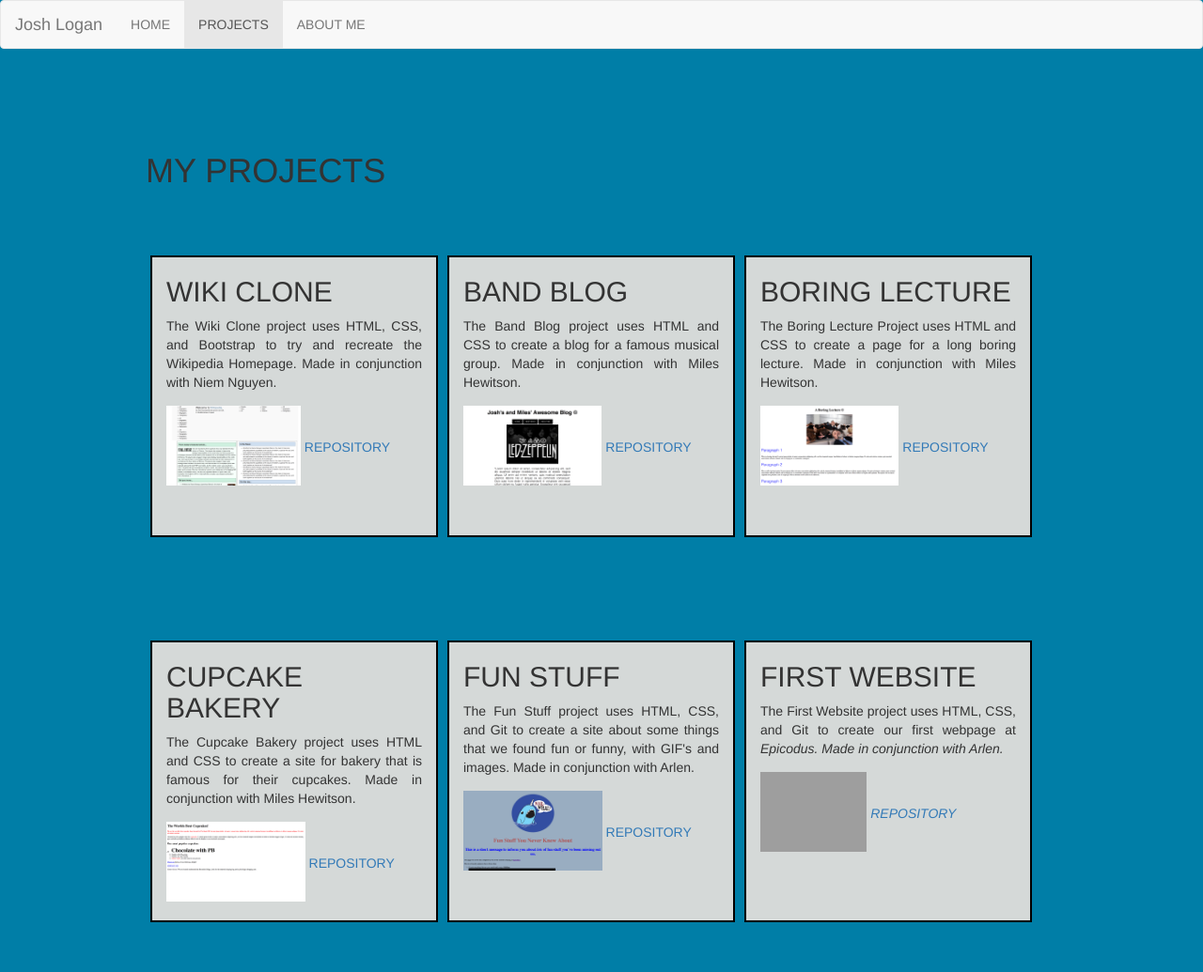
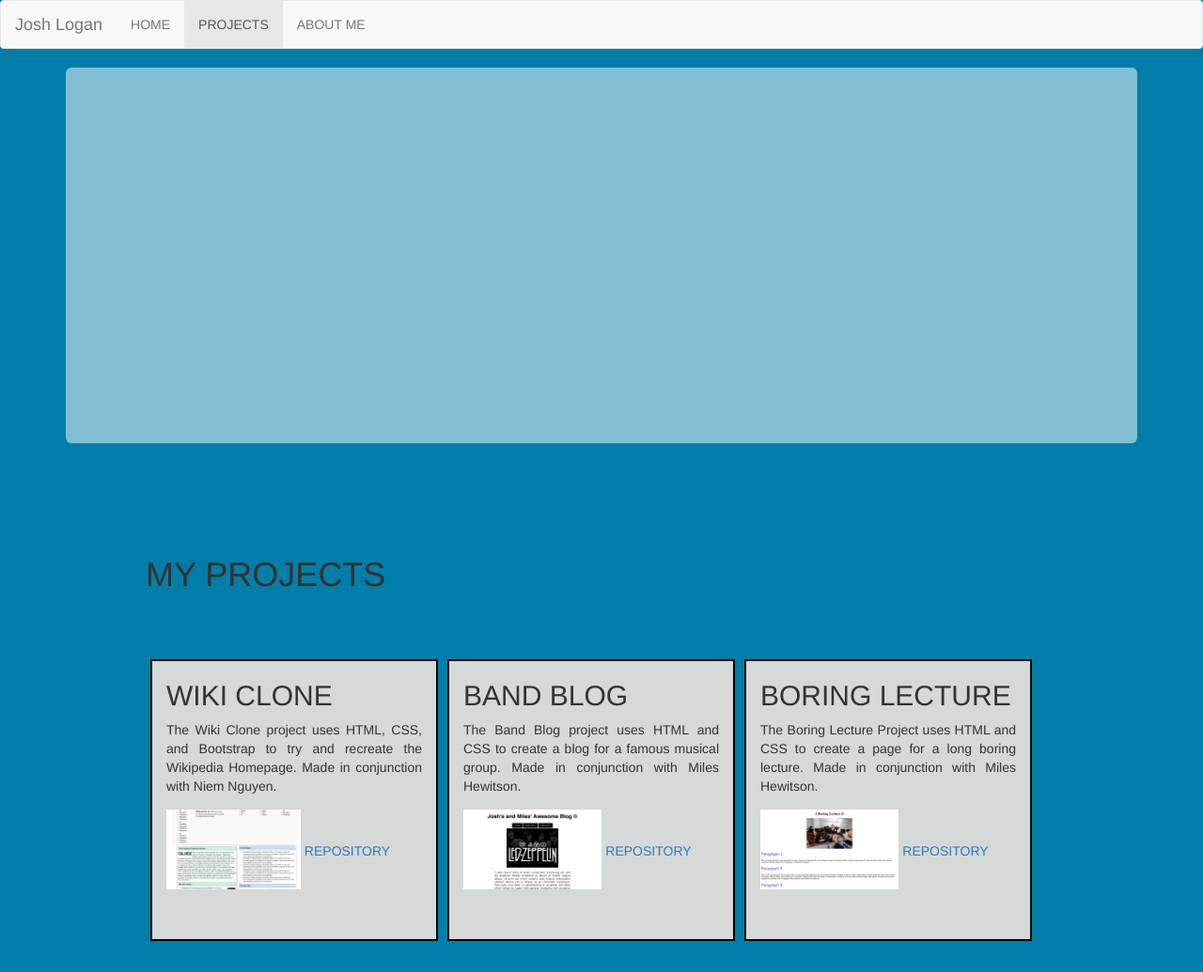
Before and after one commit to vladtheinhaler23/Personal-Portfolio, a plain HTML site: page projects.html in a window 1280 px wide. Shown: the top 1035 px of the page at 94% size. Before the commit the page ends 1012 px from the top, so only its background shows below. Drawn offline with Linux system fonts and the light colour scheme; grey boxes are pictures that could not be loaded.

Commit message:
added jumbotrons to all of the pages of the site

```diff
--- a/css/styles.css
+++ b/css/styles.css
@@ -5,17 +5,7 @@ body {
 
 /*MENU BAR*/
 
-/*.index-h1 {
-  text-align: center;
-  font-family: "Helvetica Narrow", sans-serif;
-  font-weight: lighter;
-}
-.index-h2 {
-  text-align: center;
-  font-family: "Helvetica Narrow", sans-serif;
-  font-weight: lighter;
-}*/
-ul{
+/*ul{
   list-style-type: none;
   margin: 0;
   padding: 0;
@@ -41,7 +31,7 @@ li {
 }
 .menu-bar:hover, .menu-bar:active {
   background-color: #888d8c;
-}
+}*/
 /*JUMBOTRON*/
 .jumbotron {
   background-color: #FFFFFF;
--- a/projects.html
+++ b/projects.html
@@ -17,6 +17,11 @@
         </ul>
       </div>
     </nav>
+    <div class="container">
+      <div class="jumbotron">
+
+      </div>
+    </div>
     <div class="container">
       <div class="container projects-container">
         <div class="row projects-row">
```
Also changed, not shown: about-me.html (+5 -0 lines), index.html (+0 -5 lines).
